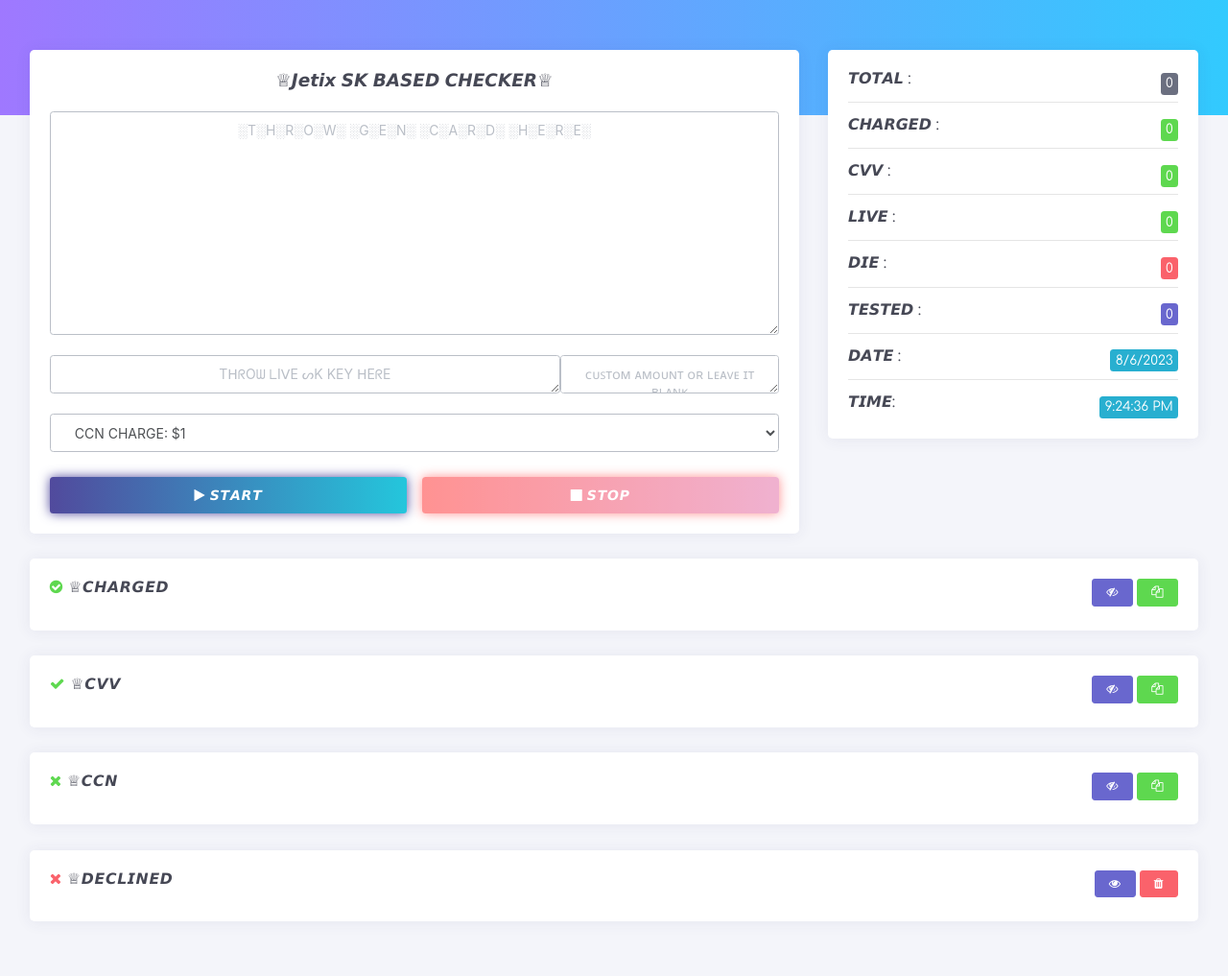
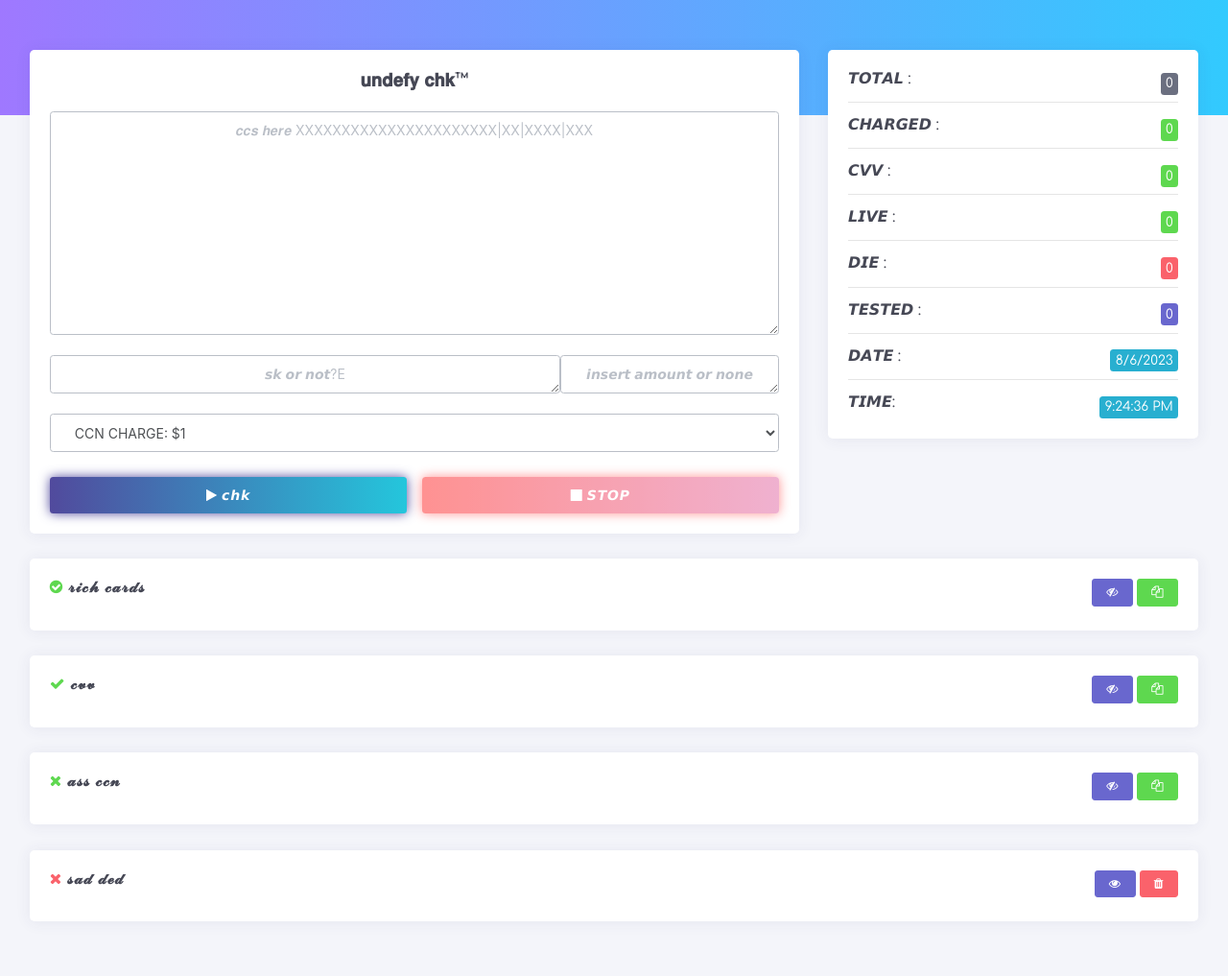
Before and after one commit to ckbi/driving-me-carzy, a PHP site: page / in a window 1280 px wide. Shown: the whole page at 96% size. Run offline with PHP 8.4, Linux system fonts and the light colour scheme; the visitor is signed in with stand-in values (Sample User, id 1); some libraries are stand-ins or nearby versions; some web fonts are replaced.

Commit message:
Update index.php

```diff
--- a/index.php
+++ b/index.php
@@ -1,10 +1,24 @@
+<?php
+session_start();
+if(!isset($_SESSION['login'])) {
+    header('LOCATION:login/login.php'); die();
+} else {
+}
+if(isset($_POST['but_logout'])){
+
+
+
+    session_destroy();
+    header('Location: index.php');
+}
+ ?>
 <!DOCTYPE html>
 <html class="loading">
  <head>
   <meta http-equiv="Content-Type" content="text/html; charset=UTF-8">
   <meta http-equiv="X-UA-Compatible" content="IE=edge">
   <meta name="viewport" content="width=device-width, initial-scale=1.0, user-scalable=0, minimal-ui">
-  <title> ♕︎𝙅𝙚𝙩𝙞𝙭♕︎ </title>
+  <title>𝐮𝐧𝐝𝐞𝐟𝐲 𝐜𝐡𝐤™</title>
   <link rel="shortcut icon" href="https://images.emojiterra.com/twitter/v14.0/512px/1f4b3.png" type="image/x-icon" />
   <link href="https://fonts.googleapis.com/css?family=Muli:300,300i,400,400i,600,600i,700,700i%7CComfortaa:300,400,700" rel="stylesheet">
   <link href="https://stackpath.bootstrapcdn.com/font-awesome/4.7.0/css/font-awesome.min.css" rel="stylesheet">
@@ -25,11 +39,11 @@
        <div class="card">
         <div class="card-body text-center">
          <h4 class="mb-2">
-          <strong>♕︎𝙅𝙚𝙩𝙞𝙭 𝙎𝙆 𝘽𝘼𝙎𝙀𝘿 𝘾𝙃𝙀𝘾𝙆𝙀𝙍♕︎</strong>
+          <strong>𝐮𝐧𝐝𝐞𝐟𝐲 𝐜𝐡𝐤™</strong>
          </h4>
-         <textarea rows="12" class="form-control text-center form-checker mb-2" placeholder="░T░H░R░O░W░ ░G░E░N░ ░C░A░R░D░ ░H░E░R░E░"></textarea>
-         <textarea rows="1" class="form-control text-center" style="width: 70%; float: left ;" id="sec" placeholder="TᕼᖇOᗯ ᒪIᐯE ᔕK KEY ᕼEᖇE"></textarea>
-         <textarea rows="1" class="form-control text-center" style="width: 30%; float: right margin-bottom: 5px;" id="cst" placeholder="ᴄᴜꜱᴛᴏᴍ ᴀᴍᴏᴜɴᴛ ᴏʀ ʟᴇᴀᴠᴇ ɪᴛ ʙʟᴀɴᴋ"></textarea>
+         <textarea rows="12" class="form-control text-center form-checker mb-2" placeholder="𝒄𝒄𝒔 𝒉𝒆𝒓𝒆 XXXXXXXXXXXXXXXXXXXXXX|XX|XXXX|XXX"></textarea>
+         <textarea rows="1" class="form-control text-center" style="width: 70%; float: left ;" id="sec" placeholder="𝙨𝙠 𝙤𝙧 𝙣𝙤𝙩?E"></textarea>
+         <textarea rows="1" class="form-control text-center" style="width: 30%; float: right margin-bottom: 5px;" id="cst" placeholder="𝙞𝙣𝙨𝙚𝙧𝙩 𝙖𝙢𝙤𝙪𝙣𝙩 𝙤𝙧 𝙣𝙤𝙣𝙚"></textarea>
          </br>
          <select name="gate" id="gate" class="form-control" style="margin-bottom: 5px;" id="gate" placeholder="Select Gate">
           <option style="background:rgba(16, 15, 154, 0.281);color:rgb(255, 208, 0);color:white" value="gate/usd1CCN.php">CCN CHARGE: $1</option>
@@ -43,7 +57,7 @@
          </select>
          <br>
          <button class="btn btn-play btn-glow btn-bg-gradient-x-blue-cyan text-white" style="width: 49%; float: left;">
-          <i class="fa fa-play"></i> 𝙎𝙏𝘼𝙍𝙏 </button>
+          <i class="fa fa-play"></i> 𝙘𝙝𝙠 </button>
          <button class="btn btn-stop btn-glow btn-bg-gradient-x-red-pink text-white" style="width: 49%; float: right;" disabled>
           <i class="fa fa-stop"></i> 𝙎𝙏𝙊𝙋 </button>
         </div>
@@ -90,7 +104,7 @@
           </button>
          </div>
          <h4 class="card-title mb-1">
-          <i class="fa fa-check-circle text-success"></i> ♕︎𝘾𝙃𝘼𝙍𝙂𝙀𝘿
+          <i class="fa fa-check-circle text-success"></i> 𝓻𝓲𝓬𝓱 𝓬𝓪𝓻𝓭𝓼
          </h4>
          <div id='lista_charge'></div>
         </div>
@@ -108,7 +122,7 @@
           </button>
          </div>
          <h4 class="card-title mb-1">
-          <i class="fa fa-check text-success"></i> ♕︎𝘾𝙑𝙑
+          <i class="fa fa-check text-success"></i> 𝓬𝓿𝓿
          </h4>
          <div id='lista_cvvs'></div>
         </div>
@@ -126,7 +140,7 @@
           </button>
          </div>
          <h4 class="card-title mb-1">
-          <i class="fa fa-times text-success"></i> ♕︎𝘾𝘾𝙉
+          <i class="fa fa-times text-success"></i> 𝓪𝓼𝓼 𝓬𝓬𝓷
          </h4>
          <div id='lista_aprovadas'></div>
         </div>
@@ -144,7 +158,7 @@
           </button>
          </div>
          <h4 class="card-title mb-1">
-          <i class="fa fa-times text-danger"></i> ♕︎𝘿𝙀𝘾𝙇𝙄𝙉𝙀𝘿
+          <i class="fa fa-times text-danger"></i> 𝓼𝓪𝓭 𝓭𝓮𝓭
          </h4>
          <div style='display: none;' id='lista_reprovadas'></div>
         </div>
@@ -300,7 +314,7 @@ $(document).ready(function() {
 
 		if (!lista) {
 			Swal.fire({
-				title: 'You did not provide a card :(',
+				title: '𝙞𝙣𝙨𝙚𝙧𝙩 𝙘𝙖𝙧𝙙 𝙙𝙪𝙢𝙗𝙖𝙨𝙨',
 				icon: 'error',
 				showConfirmButton: false,
 				toast: true,
@@ -311,7 +325,7 @@ $(document).ready(function() {
 		}
 
 		Swal.fire({
-			title: 'Your cards are being checked...',
+			title: '𝘾𝙝𝙚𝙘𝙠𝙞𝙣𝙜....',
 			icon: 'success',
 			showConfirmButton: false,
 			toast: true,
@@ -343,9 +357,9 @@ $(document).ready(function() {
 
 		$('.form-checker').val(txt.trim());
 		// virtual ghost, don't get the code!!
-		if (total > 5000) {
+		if (total > 20000) {
 			Swal.fire({
-				title: 'YOU CAN NOT PERFORM THAT ACTION: REDUCE NUMBER OF CARDS TO <4999',
+				title: '𝙪𝙣𝙙𝙚𝙧 20𝙠',
 				icon: 'warning',
 				showConfirmButton: false,
 				toast: true,
@@ -413,7 +427,7 @@ $(document).ready(function() {
 
 					if (testadas == total) {
 						Swal.fire({
-							title: 'ALL CARDS HAS BEEN CHECKED',
+							title: '𝙖𝙡𝙡 𝙘𝙖𝙧𝙙𝙨 𝙘𝙝𝙚𝙘𝙠𝙚𝙙',
 							icon: 'success',
 							showConfirmButton: false,
 							toast: true,
```
